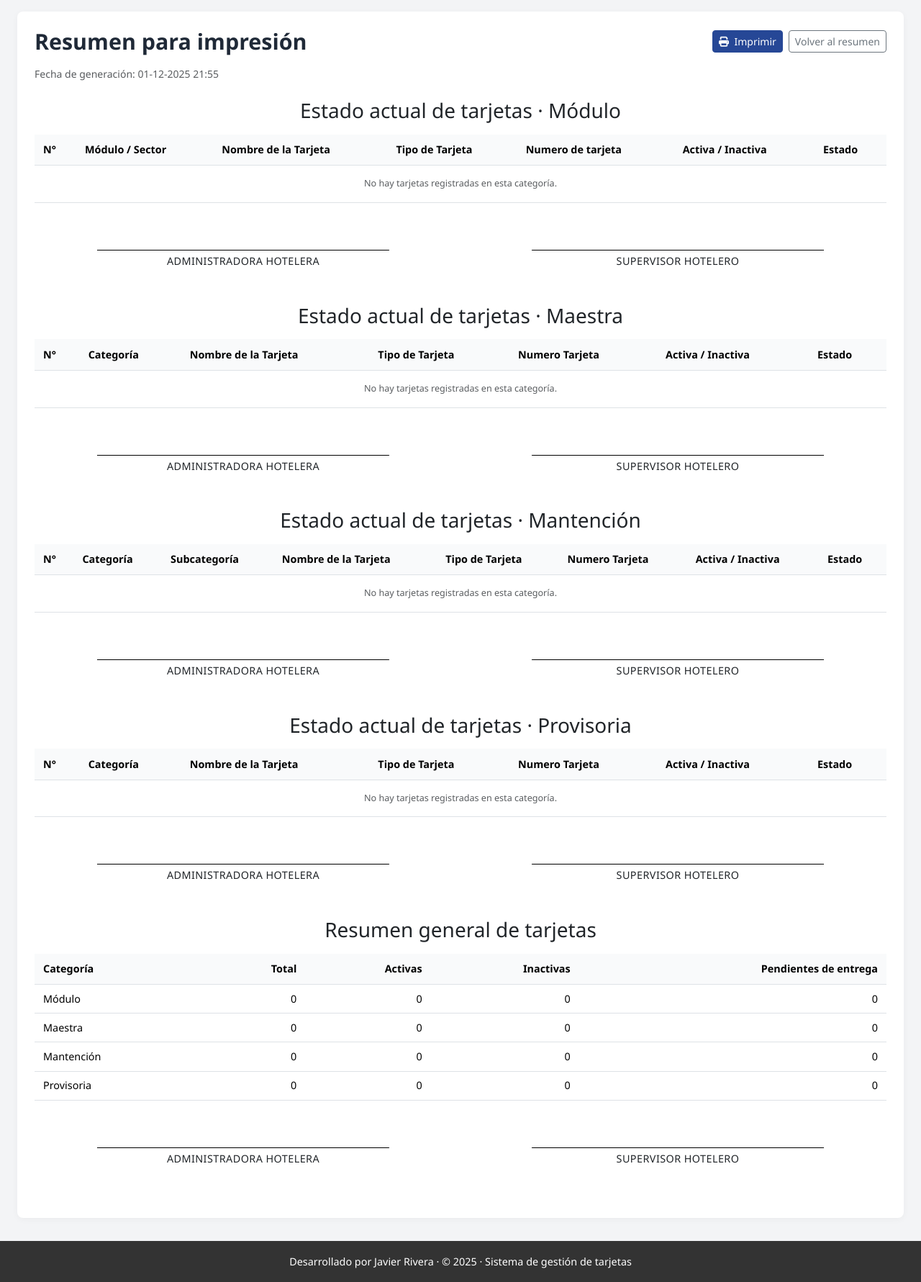
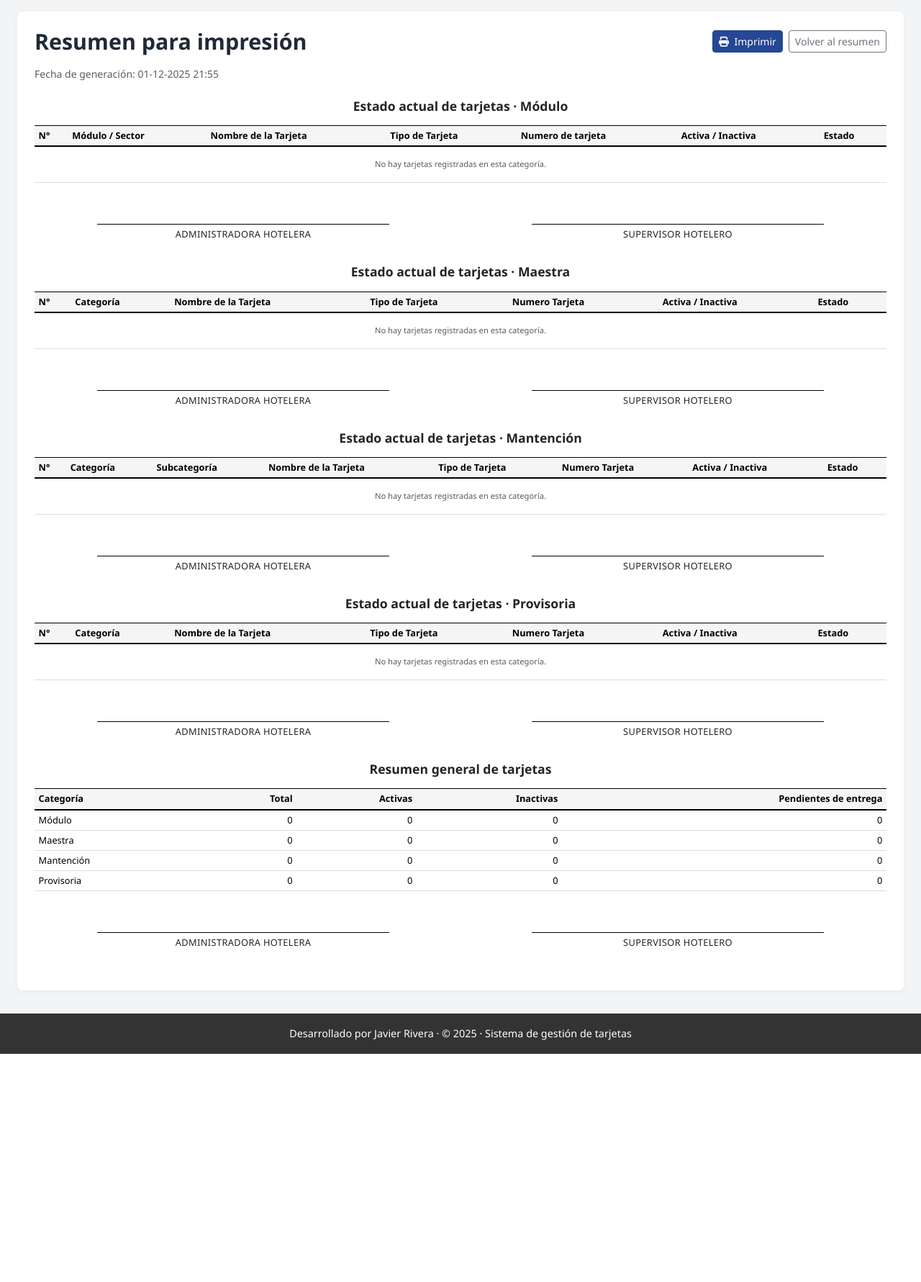
Before and after one commit to Javier-9690/tarjetas-web, a Flask app: page /summary/print in a window 1280 px wide. Shown: the part 121-1902 px from the top of the page at 72% size. After the commit the page ends 1585 px from the top, so only its background shows below. Run offline with Flask 3, Linux system fonts and the light colour scheme; the visitor is signed in with stand-in values (Sample User, id 1); data that the repository does not hold is empty.

Commit message:
Update print_summary.html

```diff
--- a/templates/print_summary.html
+++ b/templates/print_summary.html
@@ -4,18 +4,53 @@
 
 {% block extra_head %}
 <style>
+  /* Configuración de página A4 para impresión */
+  @page {
+    size: A4 portrait;
+    margin: 15mm;
+  }
+
   .print-section {
-    margin-bottom: 3rem;
+    margin-bottom: 2rem;
+  }
+
+  .print-section h3 {
+    font-size: 1.1rem;
+    font-weight: 600;
   }
 
   .print-table-title {
-    font-size: 1.3rem;
+    font-size: 1.2rem;
     font-weight: 600;
-    margin-bottom: 1rem;
+    margin-bottom: 0.75rem;
+  }
+
+  /* Tablas más compactas en impresión */
+  .data-table {
+    font-size: 0.8rem;
+    border-collapse: collapse;
+    width: 100%;
+  }
+
+  .data-table thead th,
+  .data-table tbody td {
+    padding: 0.25rem 0.35rem;
+    border-bottom: 1px solid #ddd;
+  }
+
+  .data-table thead th {
+    border-top: 1px solid #000;
+    border-bottom: 2px solid #000;
+    background-color: #f5f5f5;
+  }
+
+  /* Evitar cortes feos de filas en medio de página */
+  .data-table tr {
+    page-break-inside: avoid;
   }
 
   .signature-box {
-    margin-top: 3rem;
+    margin-top: 2.5rem;
   }
 
   .signature-line {
@@ -26,7 +61,7 @@
   }
 
   .signature-label {
-    font-size: 0.9rem;
+    font-size: 0.8rem;
     text-transform: uppercase;
     letter-spacing: .03em;
   }
@@ -34,6 +69,18 @@
   @media print {
     .no-print {
       display: none !important;
+    }
+
+    body {
+      background: #ffffff;
+      padding-top: 0;
+    }
+
+    .content-container {
+      box-shadow: none !important;
+      margin: 0;
+      border-radius: 0;
+      padding: 0;
     }
 
     .print-section {
@@ -63,7 +110,7 @@
     </div>
   </div>
 
-  <p class="small text-muted mb-4">
+  <p class="small text-muted mb-4 no-print">
     Fecha de generación: {{ today }}
   </p>
 
```
